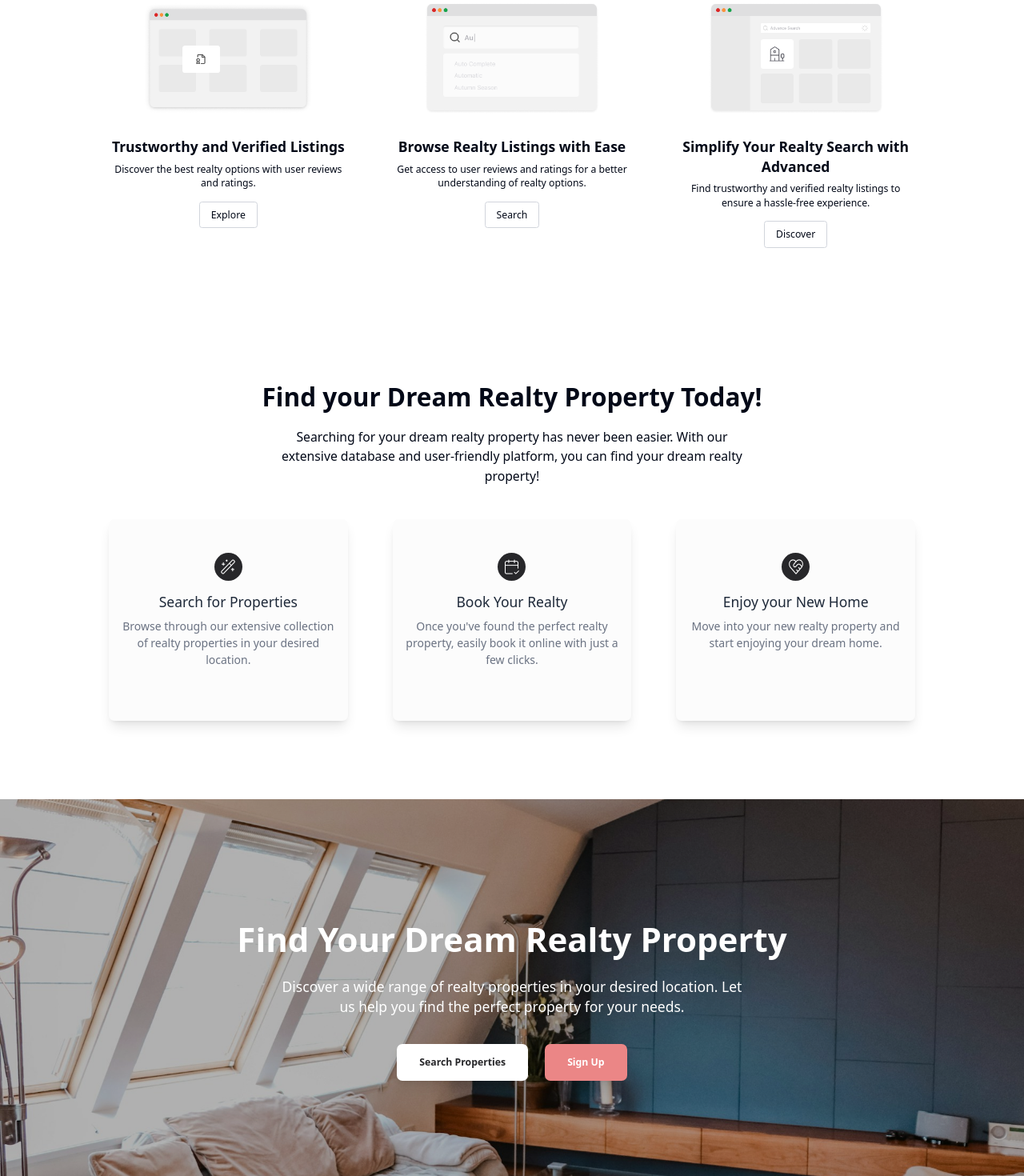
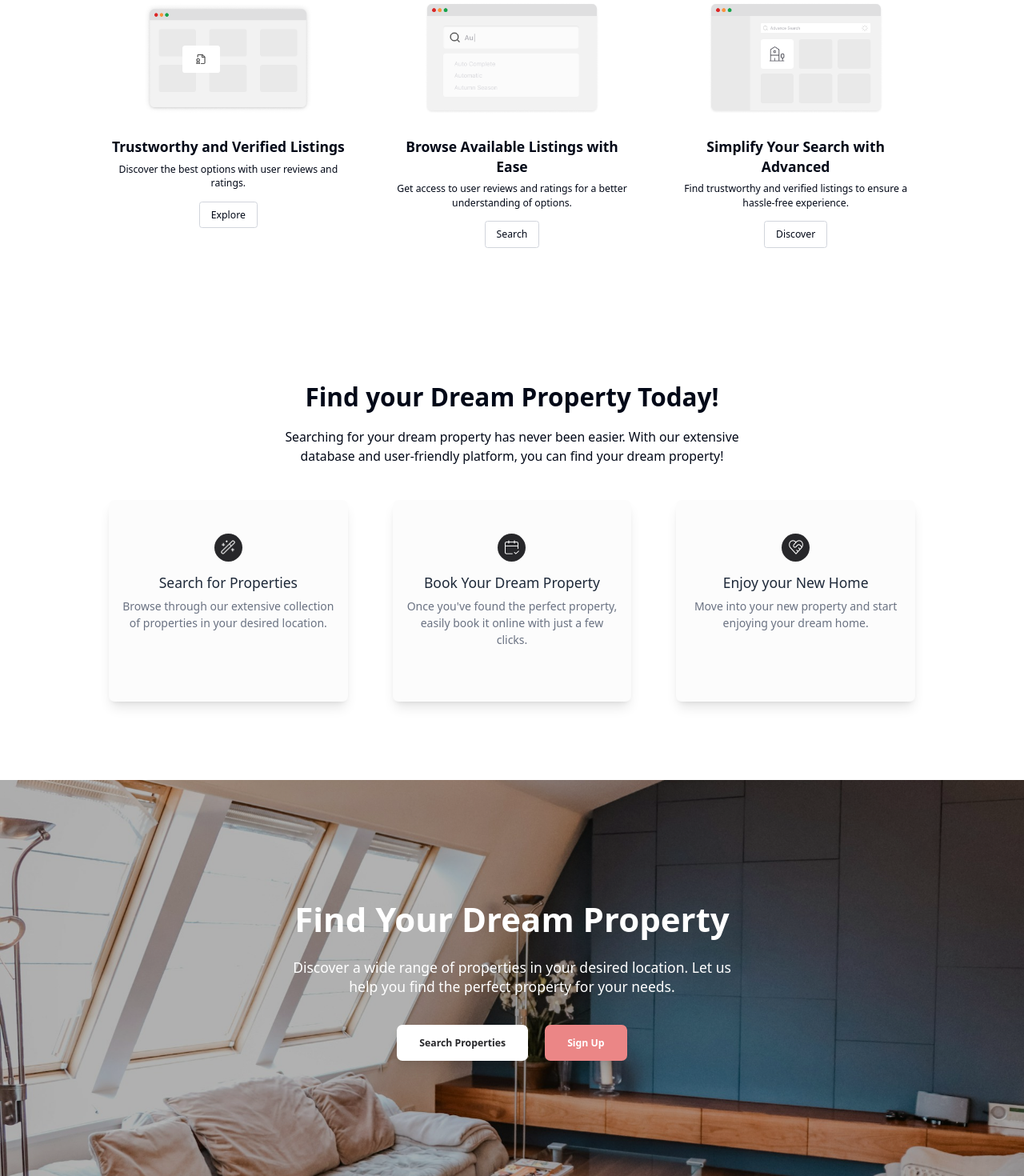
Before and after one commit to Akindejie/bolibro-realty, a Next.js app in the folder client/: page / in a window 1280 px wide. Shown: the part 1000-2470 px from the top of the page at 80% size. Built offline with nearby package versions, Linux system fonts and the light colour scheme; no server answers.

Commit message:
removing excess realty words

```diff
--- a/client/src/app/(nondashboard)/landing/CallToActionSection.tsx
+++ b/client/src/app/(nondashboard)/landing/CallToActionSection.tsx
@@ -34,12 +34,12 @@ const CallToActionSection = () => {
         className="relative z-20 flex flex-col items-center justify-center h-full max-w-4xl xl:max-w-6xl mx-auto px-6 sm:px-8 lg:px-12 xl:px-16"
       >
         <h2 className="text-4xl sm:text-5xl font-bold mb-6 text-center text-white leading-tight">
-          Find Your Dream Realty Property
+          Find Your Dream Property
         </h2>
 
         <p className="text-lg md:text-xl text-center max-w-2xl mx-auto mb-10 text-white">
-          Discover a wide range of realty properties in your desired location.
-          Let us help you find the perfect property for your needs.
+          Discover a wide range of properties in your desired location. Let us
+          help you find the perfect property for your needs.
         </p>
 
         <div className="flex flex-col sm:flex-row justify-center gap-4 sm:gap-6">
--- a/client/src/app/(nondashboard)/landing/DiscoverSection.tsx
+++ b/client/src/app/(nondashboard)/landing/DiscoverSection.tsx
@@ -3,8 +3,6 @@
 import React from 'react';
 import { motion } from 'framer-motion';
 import Image from 'next/image';
-import { FadeInSection } from '@/components/FadeInSection';
-import { Search, CalendarDays, Home } from 'lucide-react';
 
 const containerVariants = {
   hidden: { opacity: 0 },
@@ -33,12 +31,12 @@ const DiscoverSection = () => {
       <div className="max-w-6xl xl:max-w-7xl mx-auto px-6 sm:px-8 lg:px-12 xl:px-16">
         <motion.div variants={itemVariants} className="my-12 text-center">
           <h2 className="text-3xl sm:text-4xl font-bold mb-6 text-center">
-            Find your Dream Realty Property Today!
+            Find your Dream Property Today!
           </h2>
           <p className="text-lg text-center max-w-2xl mx-auto mb-12">
-            Searching for your dream realty property has never been easier. With
-            our extensive database and user-friendly platform, you can find your
-            dream realty property!
+            Searching for your dream property has never been easier. With our
+            extensive database and user-friendly platform, you can find your
+            dream property!
           </p>
         </motion.div>
         <div className="grid grid-cols-1 md:grid-cols-3 gap-8 lg:gap-12 xl:gap-16 text-center">
@@ -47,19 +45,19 @@ const DiscoverSection = () => {
               imageSrc: '/landing-icon-wand.png',
               title: 'Search for Properties',
               description:
-                'Browse through our extensive collection of realty properties in your desired location.',
+                'Browse through our extensive collection of properties in your desired location.',
             },
             {
               imageSrc: '/landing-icon-calendar.png',
-              title: 'Book Your Realty',
+              title: 'Book Your Dream Property',
               description:
-                "Once you've found the perfect realty property, easily book it online with just a few clicks.",
+                "Once you've found the perfect property, easily book it online with just a few clicks.",
             },
             {
               imageSrc: '/landing-icon-heart.png',
               title: 'Enjoy your New Home',
               description:
-                'Move into your new realty property and start enjoying your dream home.',
+                'Move into your new property and start enjoying your dream home.',
             },
           ].map((card, index) => (
             <motion.div key={index} variants={itemVariants}>
--- a/client/src/app/(nondashboard)/landing/FeaturesSection.tsx
+++ b/client/src/app/(nondashboard)/landing/FeaturesSection.tsx
@@ -46,15 +46,15 @@ const FeaturesSection = () => {
                 title={
                   [
                     'Trustworthy and Verified Listings',
-                    'Browse Realty Listings with Ease',
-                    'Simplify Your Realty Search with Advanced',
+                    'Browse Available Listings with Ease',
+                    'Simplify Your Search with Advanced',
                   ][index]
                 }
                 description={
                   [
-                    'Discover the best realty options with user reviews and ratings.',
-                    'Get access to user reviews and ratings for a better understanding of realty options.',
-                    'Find trustworthy and verified realty listings to ensure a hassle-free experience.',
+                    'Discover the best options with user reviews and ratings.',
+                    'Get access to user reviews and ratings for a better understanding of options.',
+                    'Find trustworthy and verified listings to ensure a hassle-free experience.',
                   ][index]
                 }
                 linkText={['Explore', 'Search', 'Discover'][index]}
```
Also changed, not shown: package.json (added, +15 -0 lines), 1 other file (tests, documents, lock files or other folders).
